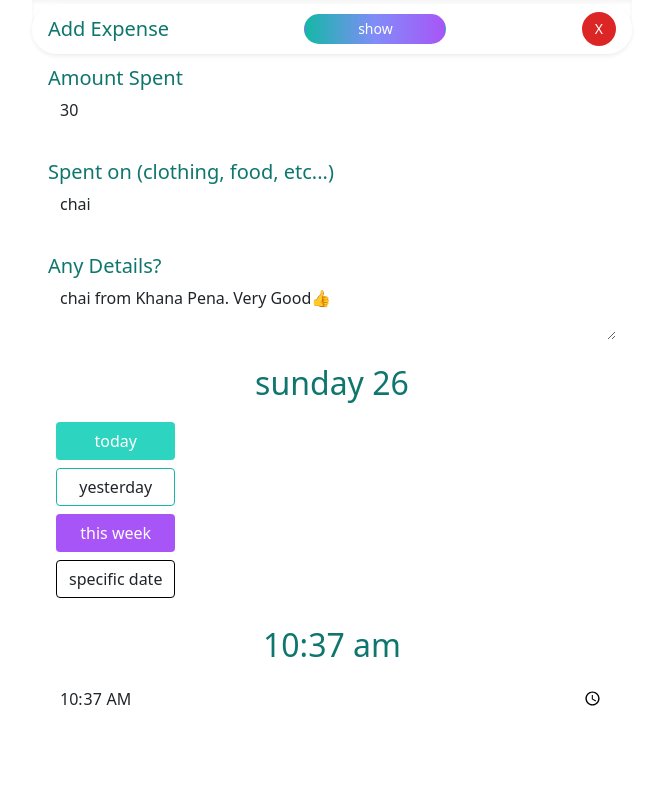
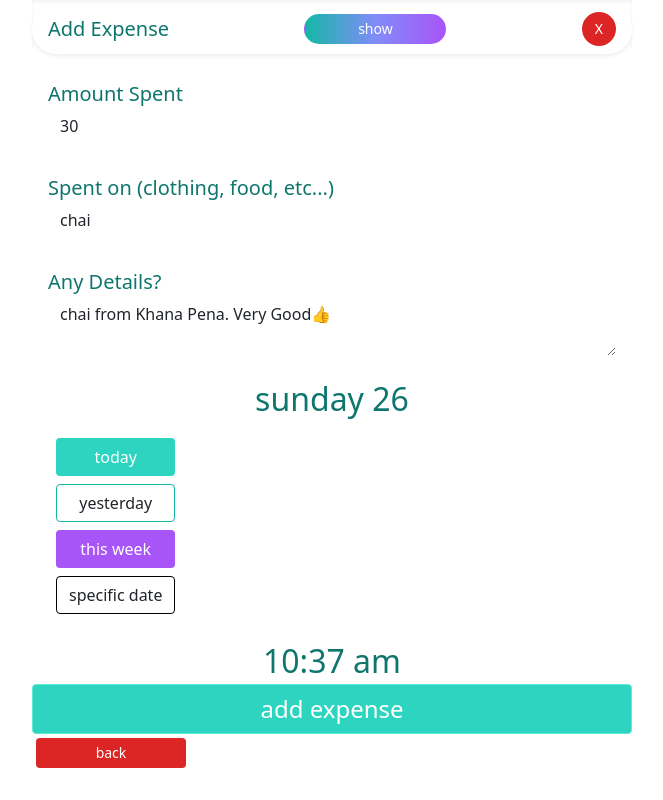
Before and after one commit to ahmadkhudai/next-tracker, a Next.js app: page / in a window 1280 px wide. Both pictures are taken after a click on the button "add +". Shown: the whole page, without its empty margins (308-971 px from the left). Built offline with nearby package versions, Linux system fonts and the light colour scheme.

Commit message:
swipe-able view modes!!!

```diff
--- a/pages/Home/HomePage.tsx
+++ b/pages/Home/HomePage.tsx
@@ -208,7 +208,7 @@ export function HomePage({switchWindow}: Props) {
             }
 
 
-            <div style={{"marginTop":"4rem"}} className={" w-100 flex items-center justify-center flex-column px-3 h-100 py-3  "} onClick={(e: any) => {
+            <div style={{"marginTop":"2rem"}} className={" w-100 flex items-center justify-center flex-column px-3 h-100 py-3  "} onClick={(e: any) => {
                 closeAllPanels(e)
             }}>
 
--- a/pages/add_expense/AddExpenseForm.tsx
+++ b/pages/add_expense/AddExpenseForm.tsx
@@ -199,7 +199,7 @@ export function AddExpenseForm({addNewExpense, handleClose}: Props) {
 
             }
 
-            <div className={"h-[4rem] shadow-inner w-100 py-3"} ref={myRef}></div>
+            <div className={"h-[5rem] shadow-inner w-100 py-4"} ref={myRef}></div>
             <div className={"  shadow-sm"}   >
                     <div id={"add_expense_form h-100  "}
                          className={"  flex flex-column bg-white/90 hover:bg-white ak_slow_transition p-3 "}
@@ -356,10 +356,8 @@ export function AddExpenseForm({addNewExpense, handleClose}: Props) {
                                                    }
                                                }}/>
                                     </div>
-                                </div>
-                            </div>
-
-                            <div className="form-group">
+                                    <div className={"w-100 flex justify-content-center   ak_footer my-3 pt-3 mb-5"}>
+                                        <div className="form-group flex flex-column align-items-start  w-100 mx-2  ak_max_600px">
                                             <button
                                                 className=" text-2xl btn text-white hover:font-bold bg-teal-400 border-teal-300 w-100 h-100 py-2"
                                                 onClick={() => {
@@ -371,11 +369,20 @@ export function AddExpenseForm({addNewExpense, handleClose}: Props) {
                                                            handleClose()
                                                        }}/>
                                         </div>
+                                    </div>
+                                    </div>
 
 
                             </div>
 
+
+
+
                         </div>
+
+
+                    </div>
+
                     {showCurrentExpense &&
 
                         <NewExpenseContainer handleClose={()=>{dontShowCurrentExpense()}}>
@@ -406,6 +413,7 @@ export function AddExpenseForm({addNewExpense, handleClose}: Props) {
 
                             </div>
 
+
                         </NewExpenseContainer>}
 
                 </div>
--- a/styles/globals.css
+++ b/styles/globals.css
@@ -309,6 +309,18 @@ div.scrollable::-webkit-scrollbar {
   justify-content: center;
 }
 
+.ak_footer {
+  position: fixed;
+  bottom: 0;
+  left: 0;
+  z-index: 9999;
+  width: 100vw;
+  height: 4rem;
+  display: flex;
+  align-items: center;
+  justify-content: center;
+}
+
 .fixed_header {
   position: fixed;
   top: 0;
--- a/styles/tailwind.scss
+++ b/styles/tailwind.scss
@@ -433,6 +433,17 @@ $finalWidth: $finalHeight*2;
   align-items: center;
   justify-content: center;
 }
+.ak_footer{
+  position: fixed;
+  bottom: 0;
+  left: 0;
+  z-index: 9999;
+  width: 100vw;
+  height: 4rem;
+  display: flex;
+  align-items: center;
+  justify-content: center;
+}
 
 .fixed_header{
   position: fixed;
```
Also changed, not shown: 1 other file (tests, documents, lock files or other folders). Lines whose indentation alone changed are shown as unchanged.
